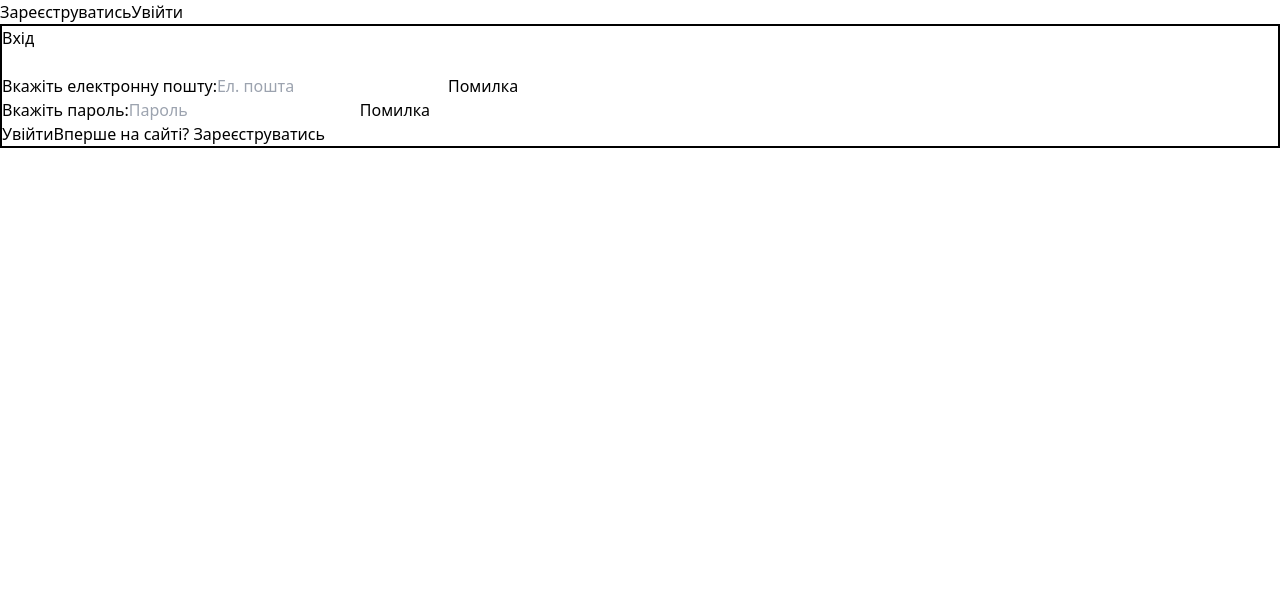
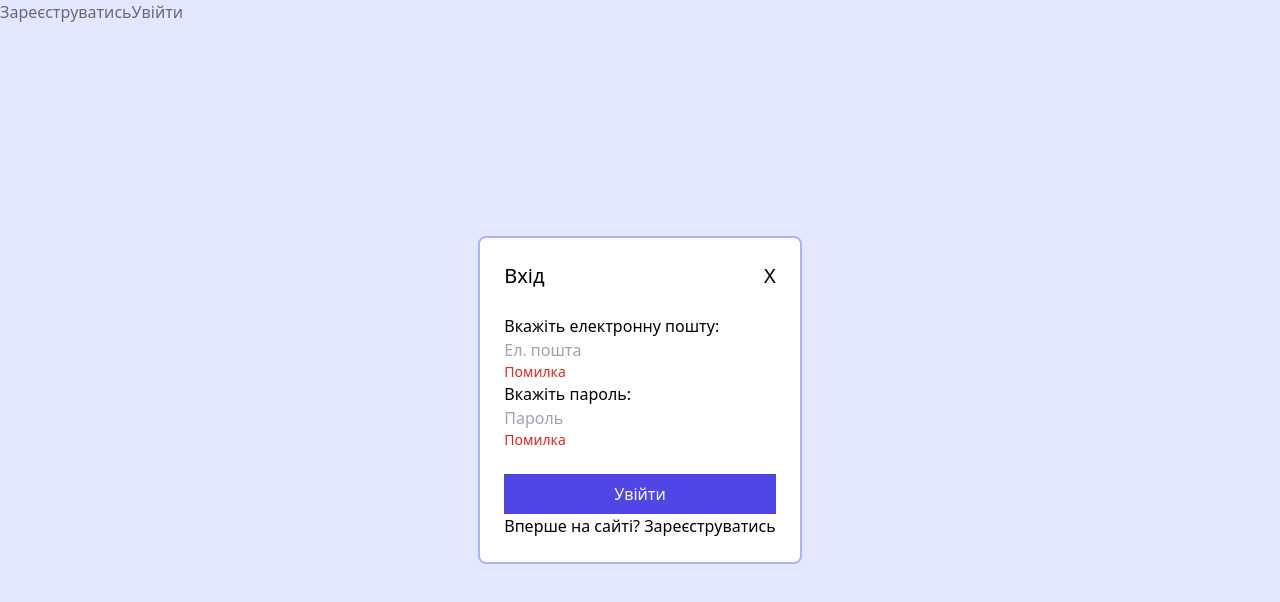
Before and after one commit to oxb4f/curly-broccoli, a Vue app in the folder frontend/: page /login in a window 1280 px wide. Shown: the top 602 px of the page. Built offline with nearby package versions, Linux system fonts and the light colour scheme.

Commit message:
feat: add form styles

```diff
--- a/frontend/src/app/assets/main.css
+++ b/frontend/src/app/assets/main.css
@@ -2,3 +2,52 @@
 @import 'tailwindcss/components';
 @import 'tailwindcss/utilities';
 @import './base.css';
+
+.modal {
+  @apply overflow-y-auto overflow-x-hidden fixed inset-0 z-50 flex justify-center items-center w-full h-full;
+}
+
+.modal__background {
+  @apply absolute inset-0 w-full h-full bg-project-main-color-mute opacity-50;
+}
+
+.modal__content {
+  @apply z-10 max-w-2xl p-6 border-2 border-project-main-color-soft rounded-lg bg-white;
+}
+
+.form,
+.form__header,
+.form__content,
+.form__footer {
+  @apply w-full;
+}
+
+.form__header,
+.form__content {
+  @apply mb-6;
+}
+
+.form__header {
+  @apply flex justify-between break-all text-xl;
+}
+
+.form__close-button {
+  @apply self-start;
+}
+
+.form__item,
+.form__footer {
+  @apply flex flex-col;
+}
+
+.form__field {
+  @apply p-2 border-b-2 border-project-main-color-mute focus:outline-none focus:border-project-main-color;
+}
+
+.form__error {
+  @apply text-sm text-project-error-color;
+}
+
+.form__submit-button {
+  @apply p-2 bg-project-main-color text-project-text-color-inverted;
+}
--- a/frontend/src/form/components/BasicForm.vue
+++ b/frontend/src/form/components/BasicForm.vue
@@ -4,7 +4,7 @@
   <div class="form">
     <div class="form__header">
       <slot name="header"></slot>
-      <button class="form__close-button"></button>
+      <button class="form__close-button">X</button>
     </div>
     <div class="form__content">
       <slot name="content"></slot>
--- a/frontend/src/form/components/ModalWindow.vue
+++ b/frontend/src/form/components/ModalWindow.vue
@@ -2,7 +2,7 @@
 
 <template>
   <Teleport to="body">
-    <div class="modal border-2 border-black">
+    <div class="modal">
       <div class="modal__background"></div>
       <div class="modal__content"><slot></slot></div>
     </div>
```
